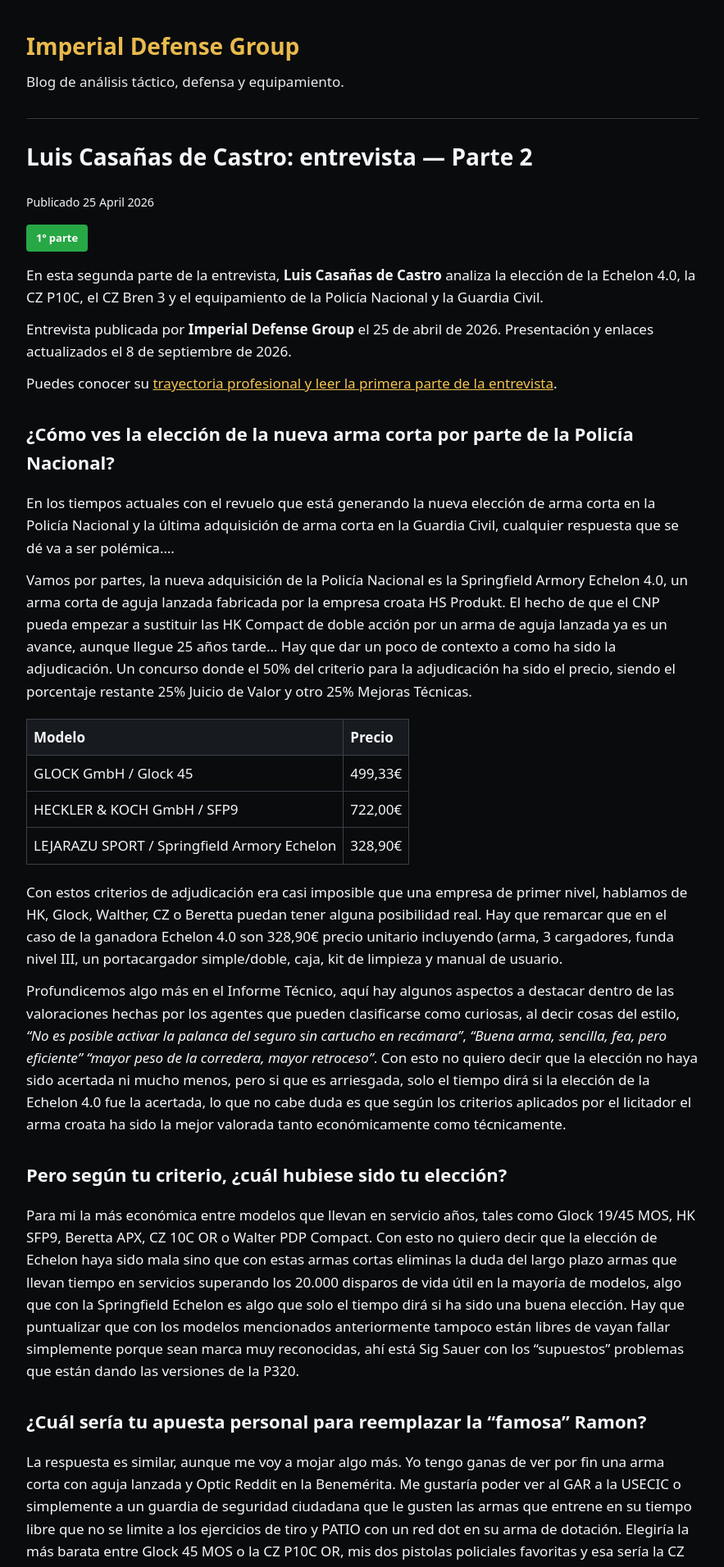
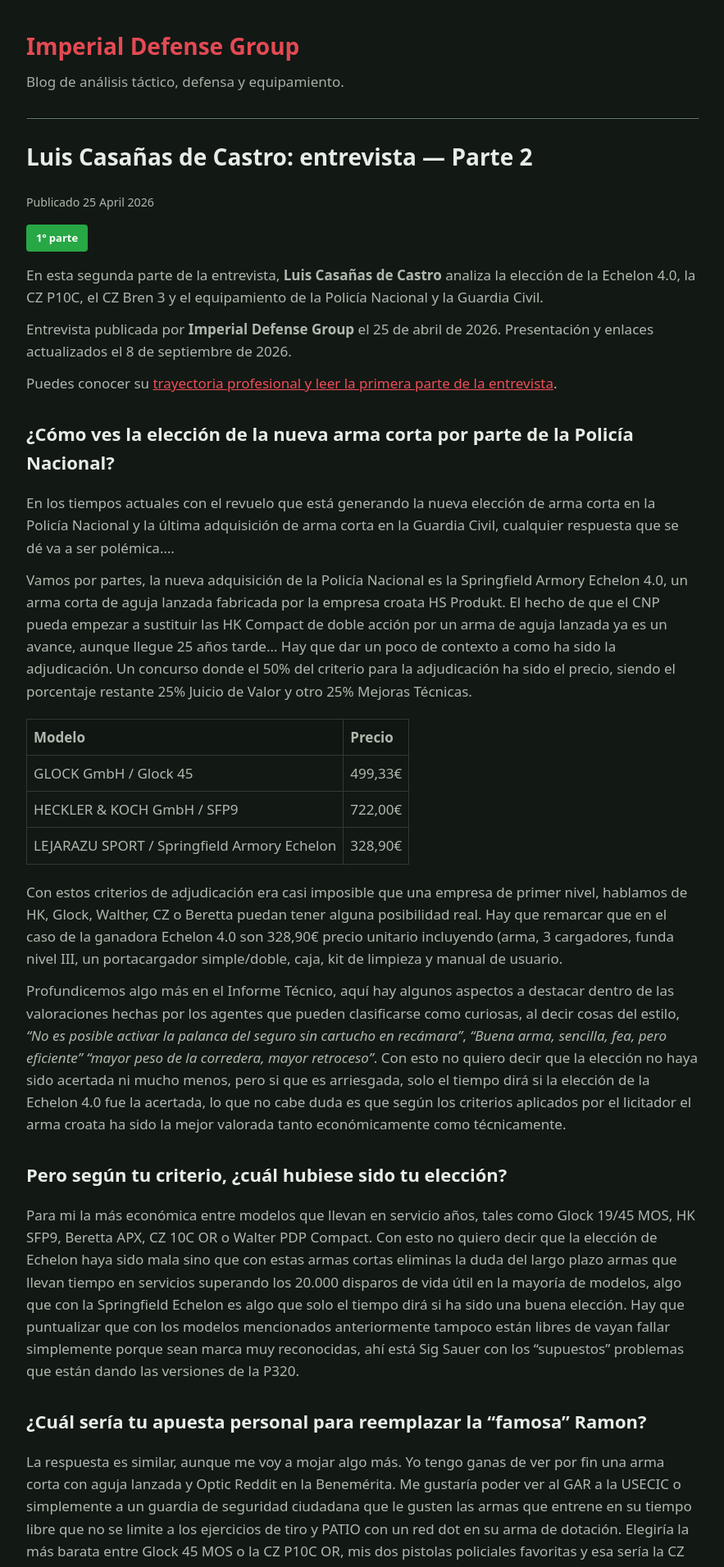
Before and after one commit to imperialdefensegroup/imperialdefensegroup.github.io, a Jekyll site: the page built from _posts/2026-04-25-entrevista-luis-casanas-de-castro-parte-2.md, in a window 1280 px wide. Shown: the top 1912 px of the page at 82% size, without its empty margins (198-1081 px from the left). Built offline with Jekyll 4.4.1, drawn with Linux system fonts in a browser that asks for light colours.

Commit message:
Ajustar el tono de entrevistas al de las tarjetas y enlaces rojos

```diff
--- a/_layouts/default.html
+++ b/_layouts/default.html
@@ -117,33 +117,39 @@
 
     /* Estilo exclusivo de las entrevistas de Luis Casañas de Castro */
     body.interview-dark {
-      background: #090b0d;
-      color: #f5f7fa;
+      background: #121814;
+      color: #aeb9ae;
     }
 
     body.interview-dark a {
-      color: #f5c451;
+      color: #f04d57;
     }
 
     body.interview-dark a[style*="color: #fff"] {
       color: #fff !important;
     }
 
+    body.interview-dark h1,
+    body.interview-dark h2,
+    body.interview-dark h3 {
+      color: #e8ece7;
+    }
+
     body.interview-dark hr {
-      border-color: #3b4148;
+      border-color: #28322b;
     }
 
     body.interview-dark table {
-      color: #f5f7fa;
+      color: #aeb9ae;
     }
 
     body.interview-dark th,
     body.interview-dark td {
-      border-color: #3b4148;
+      border-color: #303b33;
     }
 
     body.interview-dark th {
-      background: #171b20;
+      background: #101612;
     }
 
     table {
```
